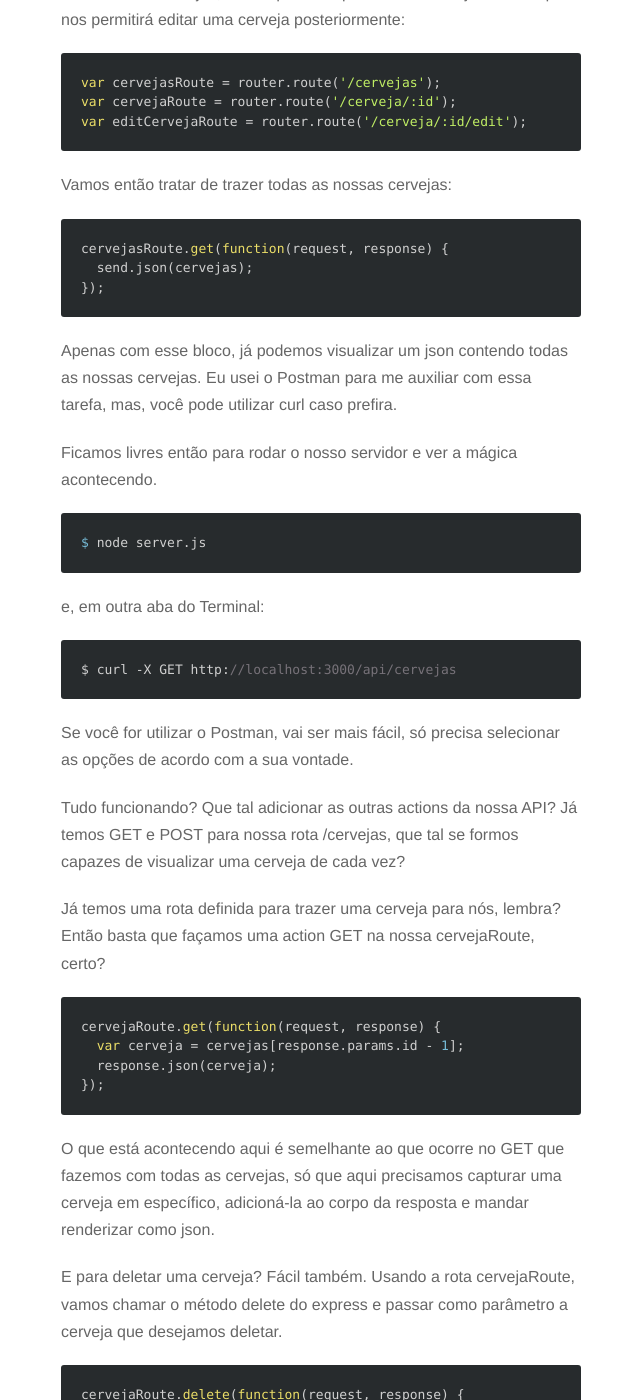
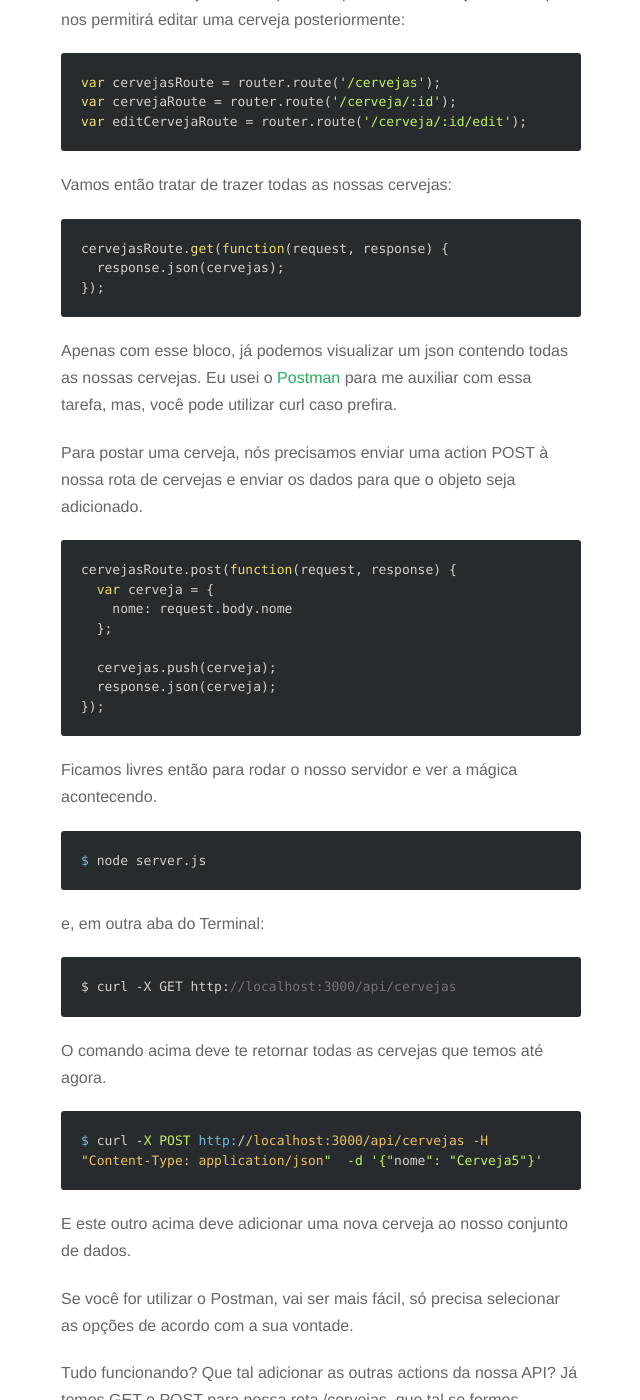
Before and after one commit to ebragaparah/ebragaparah.github.io, a Jekyll site: the page built from _posts/2015-09-4-construindo-uma-api-restful-com-node-js-e-express.markdown, in a window 1280 px wide and 1400 px high, scrolled down 3421 px. Shown: the whole window, without its empty margins (319-959 px from the left). Built offline with Jekyll 4.4.1, drawn with Linux system fonts in a browser that asks for light colours; nearby versions of some CDN libraries; Markdown is read by kramdown in place of the engine named in the settings.

Commit message:
corrigidos pontos no post.

````diff
--- a/_posts/2015-09-4-construindo-uma-api-restful-com-node-js-e-express.markdown
+++ b/_posts/2015-09-4-construindo-uma-api-restful-com-node-js-e-express.markdown
@@ -112,11 +112,24 @@ Vamos então tratar de trazer todas as nossas cervejas:
 
 ```javascript
 cervejasRoute.get(function(request, response) {
-  send.json(cervejas);
+  response.json(cervejas);
 });
 ```
 
-Apenas com esse bloco, já podemos visualizar um json contendo todas as nossas cervejas. Eu usei o Postman para me auxiliar com essa tarefa, mas, você pode utilizar `curl` caso prefira.
+Apenas com esse bloco, já podemos visualizar um json contendo todas as nossas cervejas. Eu usei o [Postman](https://www.getpostman.com/) para me auxiliar com essa tarefa, mas, você pode utilizar `curl` caso prefira.
+
+Para postar uma cerveja, nós precisamos enviar uma action POST à nossa rota de cervejas e enviar os dados para que o objeto seja adicionado.
+
+```javascript
+cervejasRoute.post(function(request, response) {
+  var cerveja = {
+    nome: request.body.nome
+  };
+
+  cervejas.push(cerveja);
+  response.json(cerveja);
+});
+```
 
 Ficamos livres então para rodar o nosso servidor e ver a mágica acontecendo.
 
@@ -128,6 +141,15 @@ e, em outra aba do Terminal:
 ```
 $ curl -X GET http://localhost:3000/api/cervejas
 ```
+
+O comando acima deve te retornar todas as cervejas que temos até agora.
+
+
+```
+$ curl -X POST http://localhost:3000/api/cervejas -H "Content-Type: application/json"  -d '{"nome": "Cerveja5"}'
+```
+
+E este outro acima deve adicionar uma nova cerveja ao nosso conjunto de dados.
 
 Se você for utilizar o Postman, vai ser mais fácil, só precisa selecionar as opções de acordo com a sua vontade.
 
````
